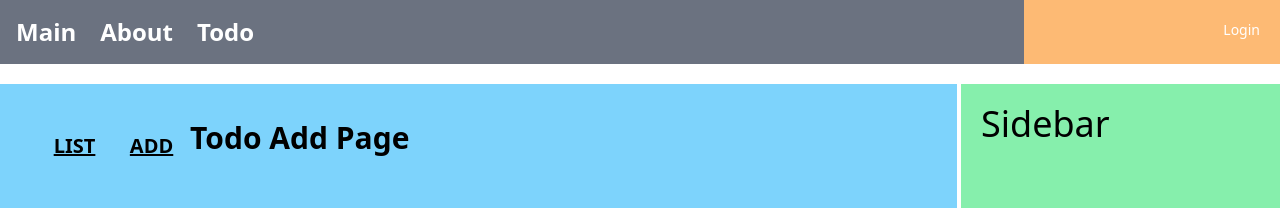
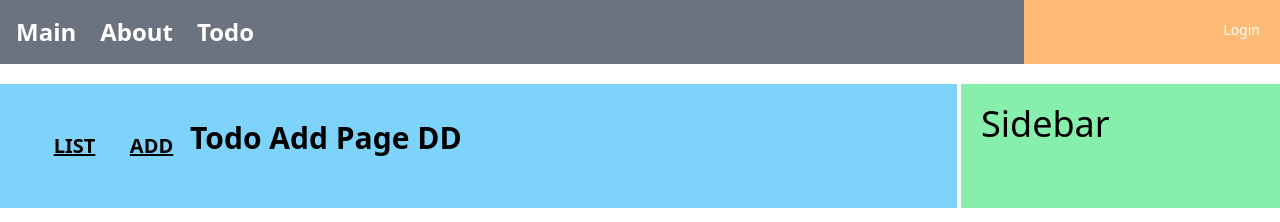
Before and after one commit to shekdns/react-springboot, a React (Create React App) app: page /todo/add in a window 1280 px wide. Shown: the top 222 px of the page. Built offline with nearby package versions, Linux system fonts and the light colour scheme.

Commit message:
version test2

```diff
--- a/src/pages/todo/AddPage.js
+++ b/src/pages/todo/AddPage.js
@@ -1,7 +1,7 @@
 const AddPage = () => {
   return (
     <div className="text-3xl font-extrabold">
-      Todo Add Page
+      Todo Add Page DD
     </div>
   );
 }
```
